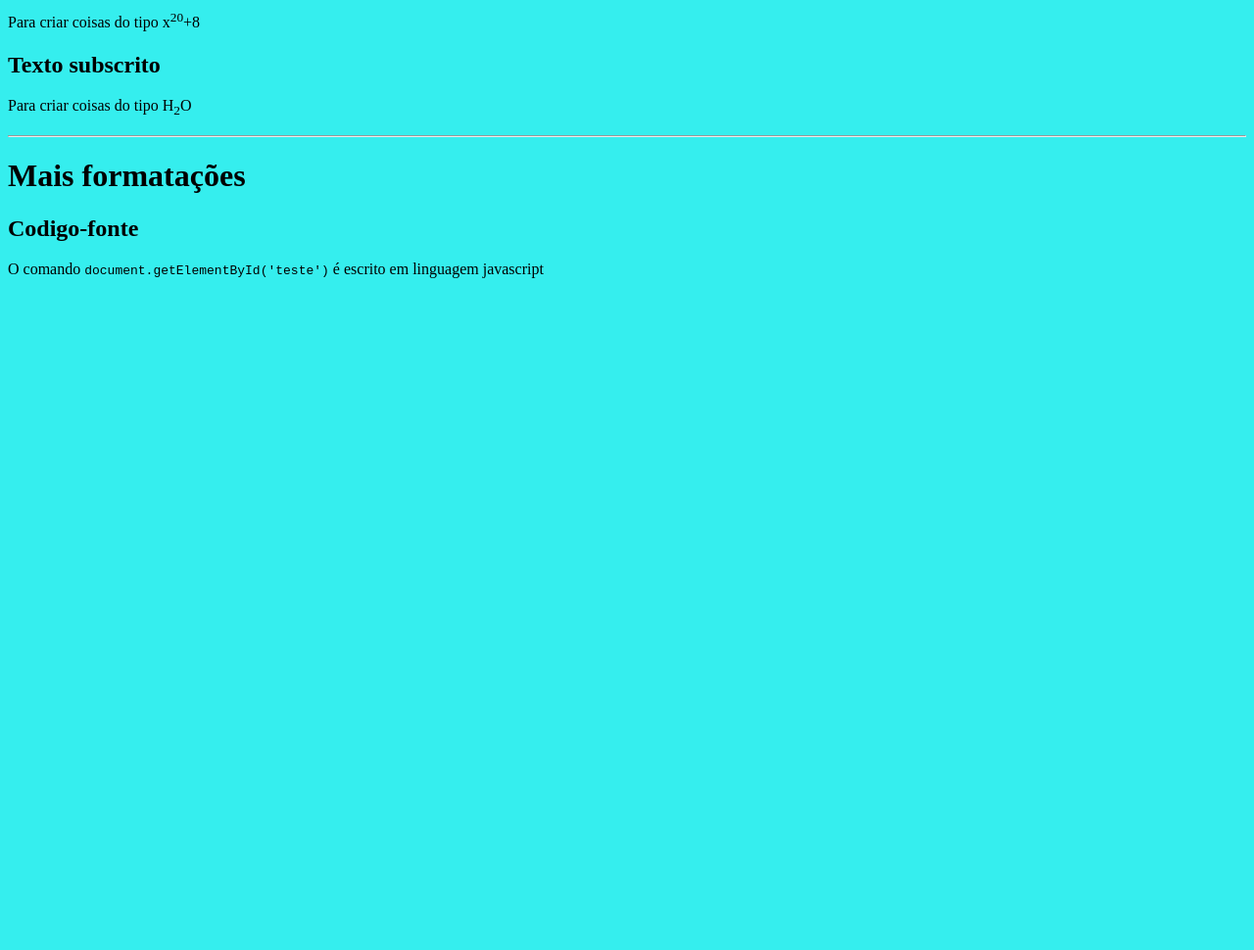
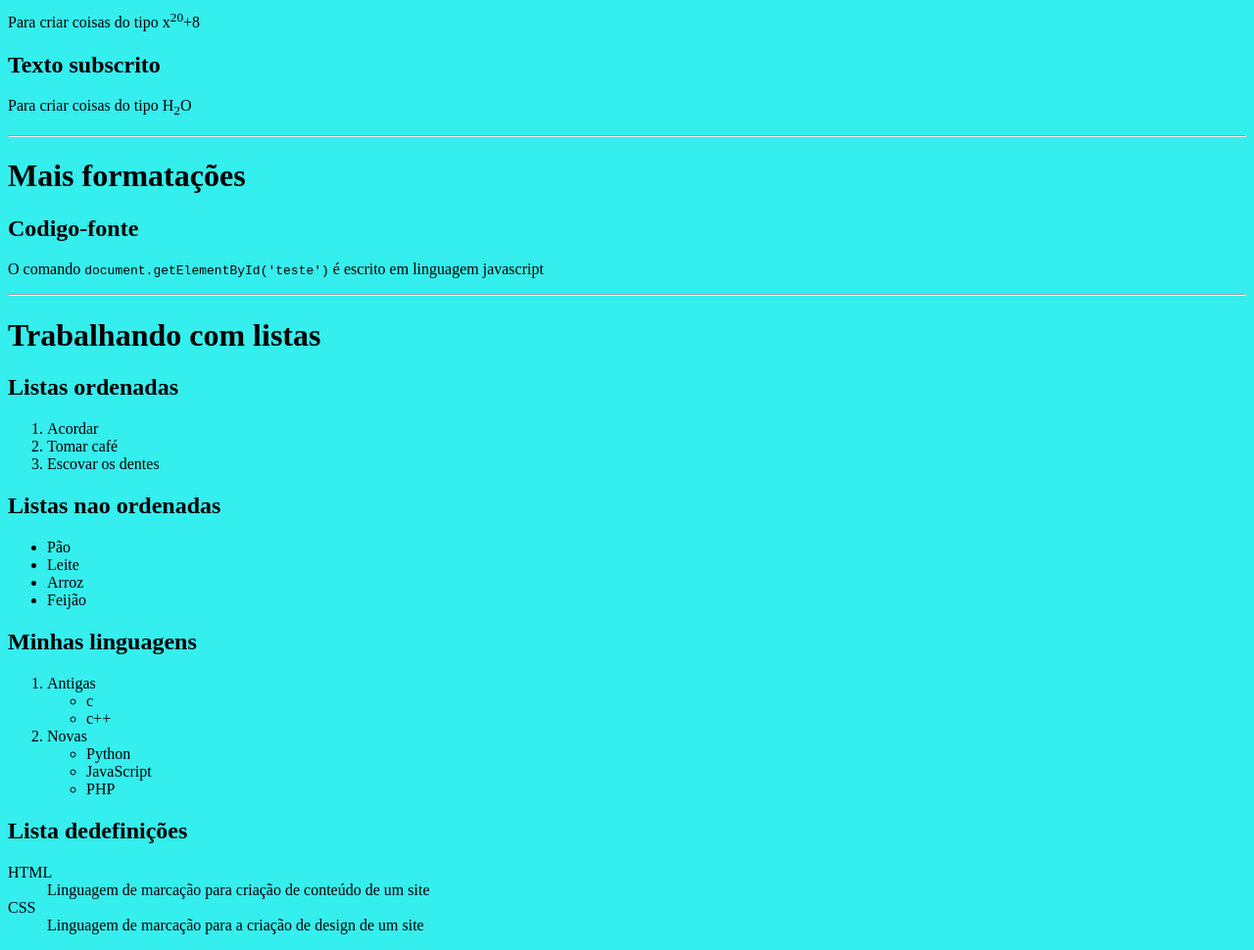
Before and after one commit to LeonanBrayan/Iniciando-HTML5, a plain HTML site: page meusiteteste.html in a window 1280 px wide. Shown: the part 1466-2436 px from the top of the page at 98% size. Before the commit the page ends 1766 px from the top, so only its background shows below. Drawn offline with Linux system fonts and the light colour scheme.

Commit message:
criando listas

```diff
--- a/meusiteteste.html
+++ b/meusiteteste.html
@@ -46,5 +46,41 @@
     <h1>Mais formatações</h1>
     <h2>Codigo-fonte</h2>
     <p>O comando <code>document.getElementById('teste')</code> é escrito em linguagem javascript</p>
+    <hr>
+    <h1>Trabalhando com listas</h1>
+    <h2>Listas ordenadas</h2>
+    <ol>
+        <li>Acordar</li>
+        <li>Tomar café</li>
+        <li>Escovar os dentes</li>
+    </ol>
+    <h2>Listas nao ordenadas</h2>
+    <ul>
+        <li>Pão</li>
+        <li>Leite</li>
+        <li>Arroz</li>
+        <li>Feijão</li>
+    </ul>
+    <h2>Minhas linguagens</h2>
+    <ol>
+        <li>Antigas</li>
+        <ul>
+            <li>c</li>
+            <li>c++</li>
+        </ul>
+        <li>Novas</li>
+        <ul>
+            <li>Python</li>
+            <li>JavaScript</li>
+            <li>PHP</li>
+        </ul>
+    </ol>
+    <h2>Lista dedefinições</h2>
+    <dl>
+        <dt>HTML</dt>
+        <dd>Linguagem de marcação para criação de conteúdo de um site</dd>
+        <dt>CSS</dt>
+        <dd>Linguagem de marcação para a criação de design de um site</dd>
+    </dl>
 </body>
 </html>
```
